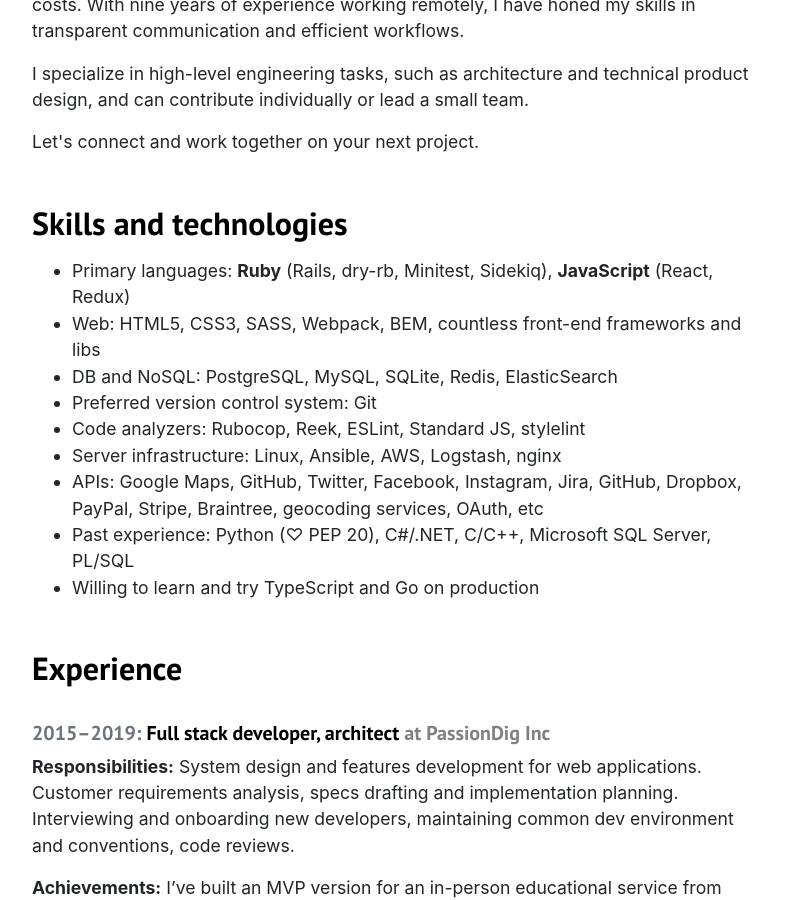
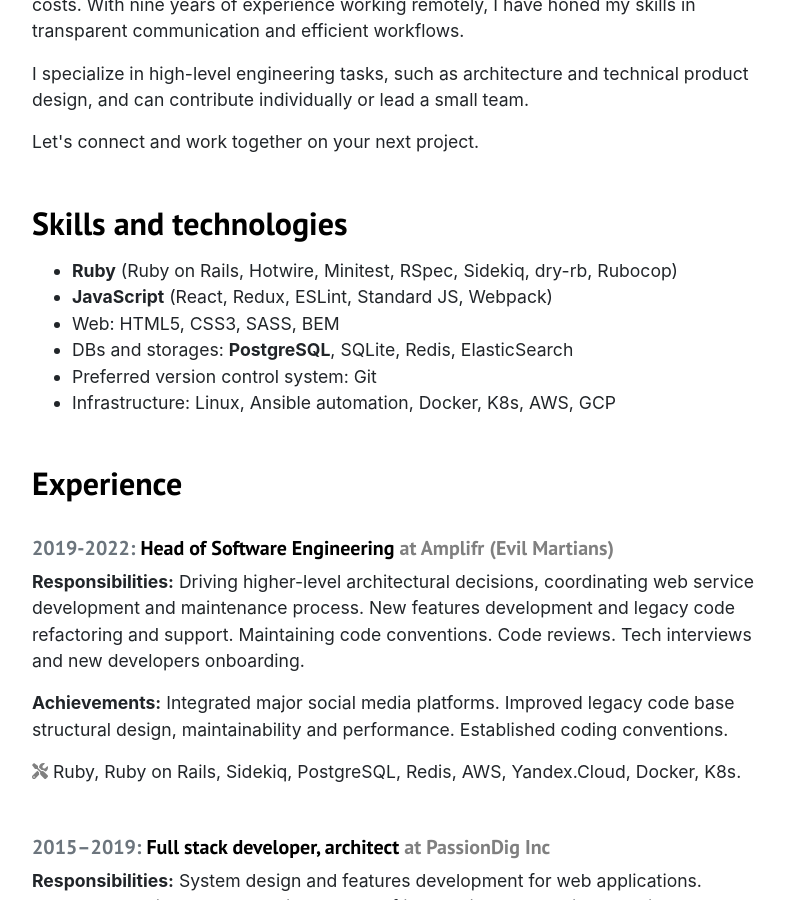
Before and after one commit to dreikanter/musayev.com, a Jekyll site: the page built from index.html, in a window 1280 px wide and 900 px high, scrolled down 404 px. Shown: the whole window, without its empty margins (240-1025 px from the left). Built offline with Jekyll 4.4.1, drawn with Linux system fonts in a browser that asks for light colours; some of the changed text lies outside the part shown.

Commit message:
Update index.html

```diff
--- a/index.html
+++ b/index.html
@@ -40,20 +29,33 @@
 <section class="section" id="tech">
   <h2><a href="#tech">Skills and technologies</a></h2>
   <ul>
-    <li>Primary languages: <b>Ruby</b> (Rails, dry-rb, Minitest, Sidekiq), <b>JavaScript</b> (React, Redux)</li>
-    <li>Web: HTML5, CSS3, SASS, Webpack, BEM, countless front-end frameworks and libs</li>
-    <li>DB and NoSQL: PostgreSQL, MySQL, SQLite, Redis, ElasticSearch</li>
+    <li><b>Ruby</b> (Ruby on Rails, Hotwire, Minitest, RSpec, Sidekiq, dry-rb, Rubocop)</li>
+    <li><b>JavaScript</b> (React, Redux, ESLint, Standard JS, Webpack)</li>
+    <li>Web: HTML5, CSS3, SASS, BEM</li>
+    <li>DBs and storages: <b>PostgreSQL</b>, SQLite, Redis, ElasticSearch</li>
     <li>Preferred version control system: Git</li>
-    <li>Code analyzers: Rubocop, Reek, ESLint, Standard JS, stylelint</li>
-    <li>Server infrastructure: Linux, Ansible, AWS, Logstash, nginx</li>
-    <li>APIs: Google Maps, GitHub, Twitter, Facebook, Instagram, Jira, GitHub, Dropbox, PayPal, Stripe, Braintree, geocoding services, OAuth, etc</li>
-    <li>Past experience: Python (♡ PEP 20), C#/.NET, C/C++, Microsoft SQL Server, PL/SQL</li>
-    <li>Willing to learn and try TypeScript and Go on production</li>
+    <li>Infrastructure: Linux, Ansible automation, Docker, K8s, AWS, GCP</li>
   </ul>
 </section>
 
 <section class="section" id="experience">
   <h2><a href="#experience">Experience</a></h2>
+  <section class="subsection" id="amplifr">
+    <h3>
+      <span class="text-muted">2019-2022:</span>
+      <a href="#passiondig">Head of Software Engineering</a>
+      at Amplifr (Evil Martians)
+    </h3>
+    <p>
+      <b>Responsibilities:</b> Driving higher-level architectural decisions, coordinating web service development and maintenance process. New features development and legacy code refactoring and support. Maintaining code conventions. Code reviews. Tech interviews and new developers onboarding.
+    </p>
+    <p>
+      <b>Achievements:</b> Integrated major social media platforms. Improved legacy code base structural design, maintainability and performance. Established coding conventions.
+    </p>
+    <p>
+      {% include icons/tools.svg %} Ruby, Ruby on Rails, Sidekiq, PostgreSQL, Redis, AWS, Yandex.Cloud, Docker, K8s.
+    </p>
+  </section>
   <section class="subsection" id="passiondig">
     <h3>
       <span class="text-muted">2015–2019:</span>
@@ -163,34 +165,10 @@
   </section>
 </section>
 
-<section class="section" id="personal">
-  <h2><a href="#personal">Personal projects</a></h2>
-  <p>
-    Most of my personal projects are open source. There are tools for system automation, text processing, web content management, Google Chrome extensions, etc. Here are some examples:
-  </p>
-  <ul>
-    <li>
-      <a href="https://frf.im">Freefeed Feeder</a> — an automated content publishing service built for <a href="https://freefeed.net">FreeFeed</a> social network. In production since 2017.
-    </li>
-    <li>
-      <a href="https://github.com/dreikanter/boodka">boodka</a> — a sugar-free budget calculator. An experimental project, inspired by YNAB lacking multi-currency support.
-    </li>
-    <li>
-      <a href="https://github.com/dreikanter/public-static">public-static</a> — a static website builder I've been using for my blog.
-    </li>
-    <li>
-      <a href="https://github.com/dreikanter/wp2md">wp2md</a> — Wordpress data exporting tool for markdown-based static site builders.
-    </li>
-    <li>
-      <a href="https://github.com/dreikanter/ruby-bookmarks">Ruby Bookmarks</a> — a collection of essential bookmarks related to Ruby programming language. I created it after I've just started learning Ruby, but soon it became quite popular. There is also <a href="https://github.com/dreikanter/sublime-bookmarks">Sublime Bookmarks</a>, based on the same concept.
-    </li>
-  </ul>
-</section>
-
 <section class="section" id="education">
   <h2><a href="#education">Education</a></h2>
   <p>
-    Master Degree in Computer Science, St. Petersburg State University of Airspace Instrumentation (SUAI) Department of Automatic Control Systems. Specialty: Automatic Control and Information Processing Systems (2004).
+    <b>Master Degree in Computer Science,</b> St. Petersburg State University of Airspace Instrumentation (SUAI) Department of Automatic Control Systems. Specialty: Automatic Control and Information Processing Systems (2004).
   </p>
   <p>
     Postgraduate education, St. Petersburg Institute for Informatics and Automation of the Russian Academy of Sciences (SPIIRAS). Specialty: Mathematical and Software Support of Computers, Complex Systems, and Networks (2008).
```
Also changed, not shown: other parts of index.html (+4 -15 lines).
